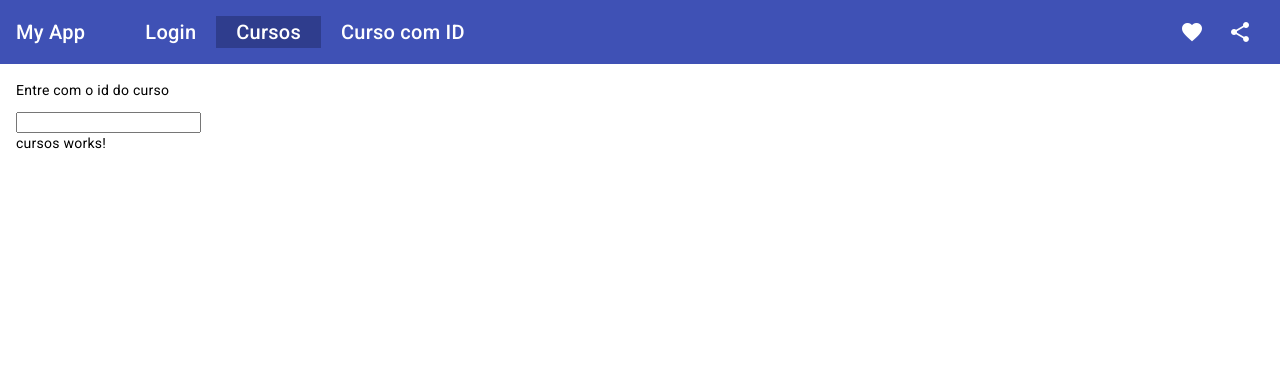
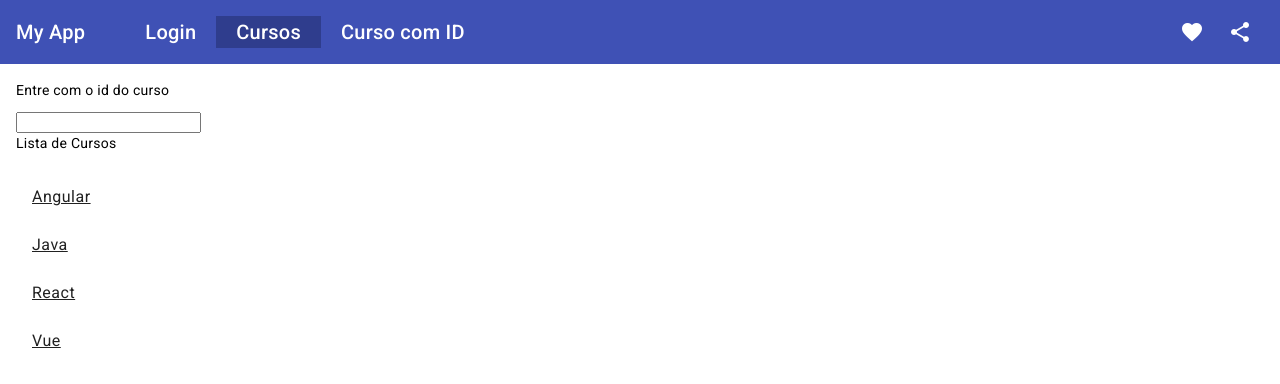
Before and after one commit to khalegjr/curso-angular-loaiane, an Angular app in the folder 07-rotas/: page /cursos in a window 1280 px wide. Shown: the top 384 px of the page. Built offline with nearby package versions, Linux system fonts and the light colour scheme.

Commit message:
aula 55: rotas imperativas: redirecionando via código

```diff
--- a/07-rotas/src/app/app-routing.module.ts
+++ b/07-rotas/src/app/app-routing.module.ts
@@ -2,6 +2,7 @@ import { NgModule } from '@angular/core';
 import { RouterModule, Routes } from '@angular/router';
 
 import { CursoDetalheComponent } from './curso-detalhe/curso-detalhe.component';
+import { CursoNaoEncontradoComponent } from './curso-nao-encontrado/curso-nao-encontrado.component';
 import { CursosComponent } from './cursos/cursos.component';
 import { HomeComponent } from './home/home.component';
 import { LoginComponent } from './login/login.component';
@@ -11,6 +12,7 @@ const routes: Routes = [
   { path: 'login', component: LoginComponent },
   { path: 'cursos', component: CursosComponent },
   { path: 'cursos/:id', component: CursoDetalheComponent },
+  { path: 'naoEncontrado', component: CursoNaoEncontradoComponent },
 ];
 
 @NgModule({
--- a/07-rotas/src/app/curso-detalhe/curso-detalhe.component.html
+++ b/07-rotas/src/app/curso-detalhe/curso-detalhe.component.html
@@ -1 +1,3 @@
 <p>ID: {{ id }}</p>
+<p>teste{{ curso?.id }}</p>
+<p>Nome: {{ curso?.nome }}</p>
--- a/07-rotas/src/app/curso-detalhe/curso-detalhe.component.ts
+++ b/07-rotas/src/app/curso-detalhe/curso-detalhe.component.ts
@@ -1,6 +1,7 @@
 import { Component, OnDestroy, OnInit } from '@angular/core';
-import { ActivatedRoute } from '@angular/router';
+import { ActivatedRoute, Router } from '@angular/router';
 import { Subscription } from 'rxjs';
+import { CursosService } from '../cursos/cursos.service';
 
 @Component({
   selector: 'app-curso-detalhe',
@@ -8,16 +9,26 @@ import { Subscription } from 'rxjs';
   styleUrls: ['./curso-detalhe.component.scss'],
 })
 export class CursoDetalheComponent implements OnInit, OnDestroy {
-  id!: string;
+  id!: number;
   inscricao!: Subscription;
+  curso?: any;
 
-  constructor(private route: ActivatedRoute) {
+  constructor(
+    private route: ActivatedRoute,
+    private cursosService: CursosService,
+    private router: Router
+  ) {
     // this.id = route.snapshot.params['id'];
   }
 
   ngOnInit(): void {
     this.inscricao = this.route.params.subscribe((params) => {
       this.id = params['id'];
+      this.curso = this.cursosService.getCurso(this.id);
+
+      if (this.curso === undefined || this.curso === null) {
+        this.router.navigate(['/naoEncontrado']);
+      }
     });
   }
 
--- /dev/null
+++ b/07-rotas/src/app/curso-nao-encontrado/curso-nao-encontrado.component.html
@@ -0,0 +1 @@
+<p>Curso não encontrado!</p>
--- a/07-rotas/src/app/cursos/cursos.component.html
+++ b/07-rotas/src/app/cursos/cursos.component.html
@@ -1 +1,11 @@
-<p>cursos works!</p>
+<p>Lista de Cursos</p>
+
+<div>
+  <mat-list>
+    <mat-list-item *ngFor="let curso of cursos">
+      <a matListItemTitle [routerLink]="['/cursos', curso.id]">{{
+        curso.nome
+      }}</a>
+    </mat-list-item>
+  </mat-list>
+</div>
--- a/07-rotas/src/app/cursos/cursos.component.ts
+++ b/07-rotas/src/app/cursos/cursos.component.ts
@@ -1,10 +1,17 @@
-import { Component } from '@angular/core';
+import { Component, OnInit } from '@angular/core';
+import { CursosService } from './cursos.service';
 
 @Component({
   selector: 'app-cursos',
   templateUrl: './cursos.component.html',
-  styleUrls: ['./cursos.component.scss']
+  styleUrls: ['./cursos.component.scss'],
 })
-export class CursosComponent {
+export class CursosComponent implements OnInit {
+  cursos: any[] = [];
 
+  constructor(private cursosService: CursosService) {}
+
+  ngOnInit(): void {
+    this.cursos = this.cursosService.getCursos();
+  }
 }
--- /dev/null
+++ b/07-rotas/src/app/cursos/cursos.service.ts
@@ -0,0 +1,23 @@
+import { Injectable } from '@angular/core';
+
+@Injectable({
+  providedIn: 'root',
+})
+export class CursosService {
+  constructor() {}
+
+  getCursos() {
+    return [
+      { id: 1, nome: 'Angular' },
+      { id: 2, nome: 'Java' },
+      { id: 3, nome: 'React' },
+      { id: 4, nome: 'Vue' },
+    ];
+  }
+
+  getCurso(id: number) {
+    let curso = this.getCursos().find((v) => v.id == id);
+
+    return curso;
+  }
+}
```
Also changed, not shown: 07-rotas/src/app/app.module.ts (+6 -1 lines), 07-rotas/src/app/curso-nao-encontrado/curso-nao-encontrado.component.ts (added, +10 -0 lines), 07-rotas/src/app/curso-nao-encontrado/curso-nao-encontrado.component.scss (added), 2 other files (tests, documents, lock files or other folders).
